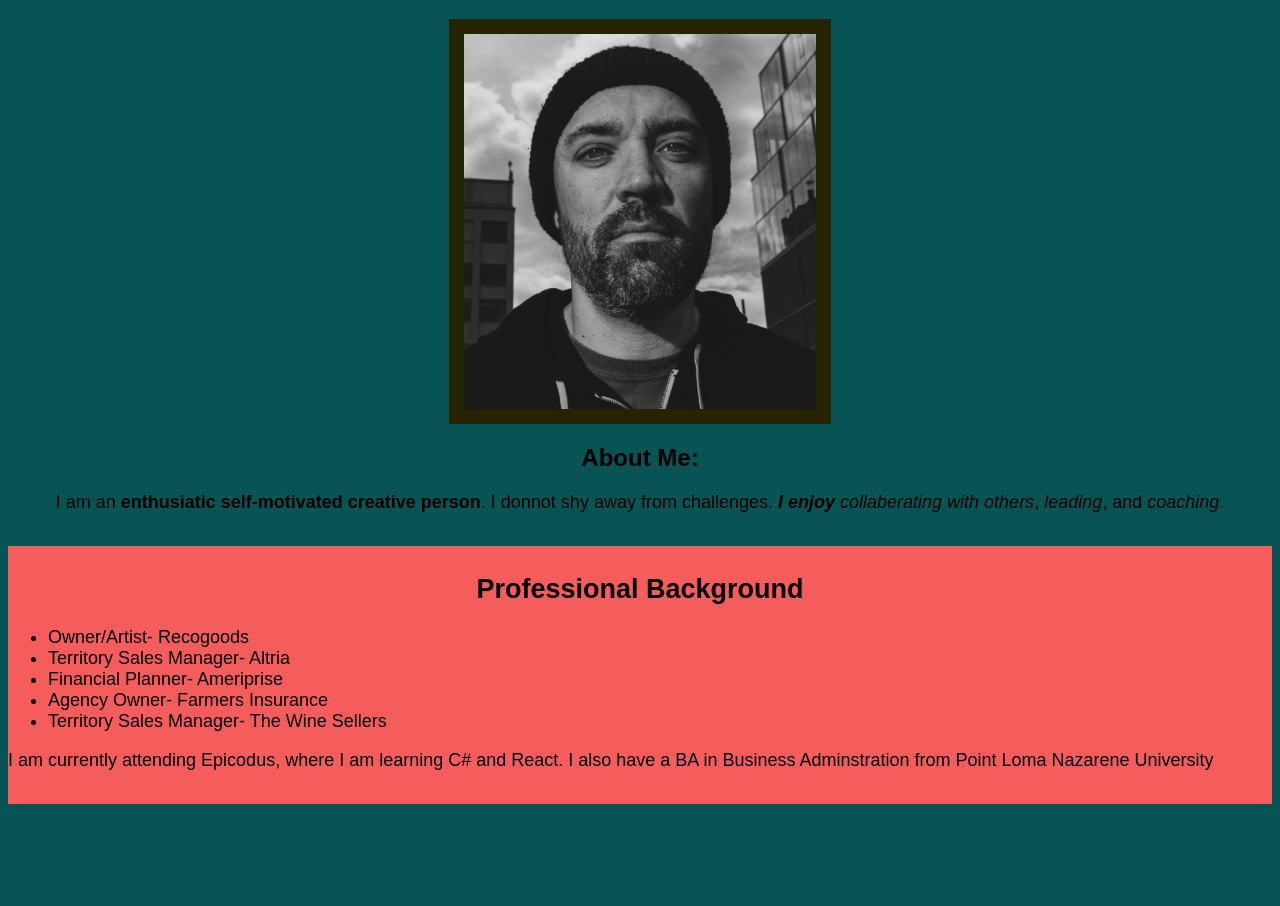
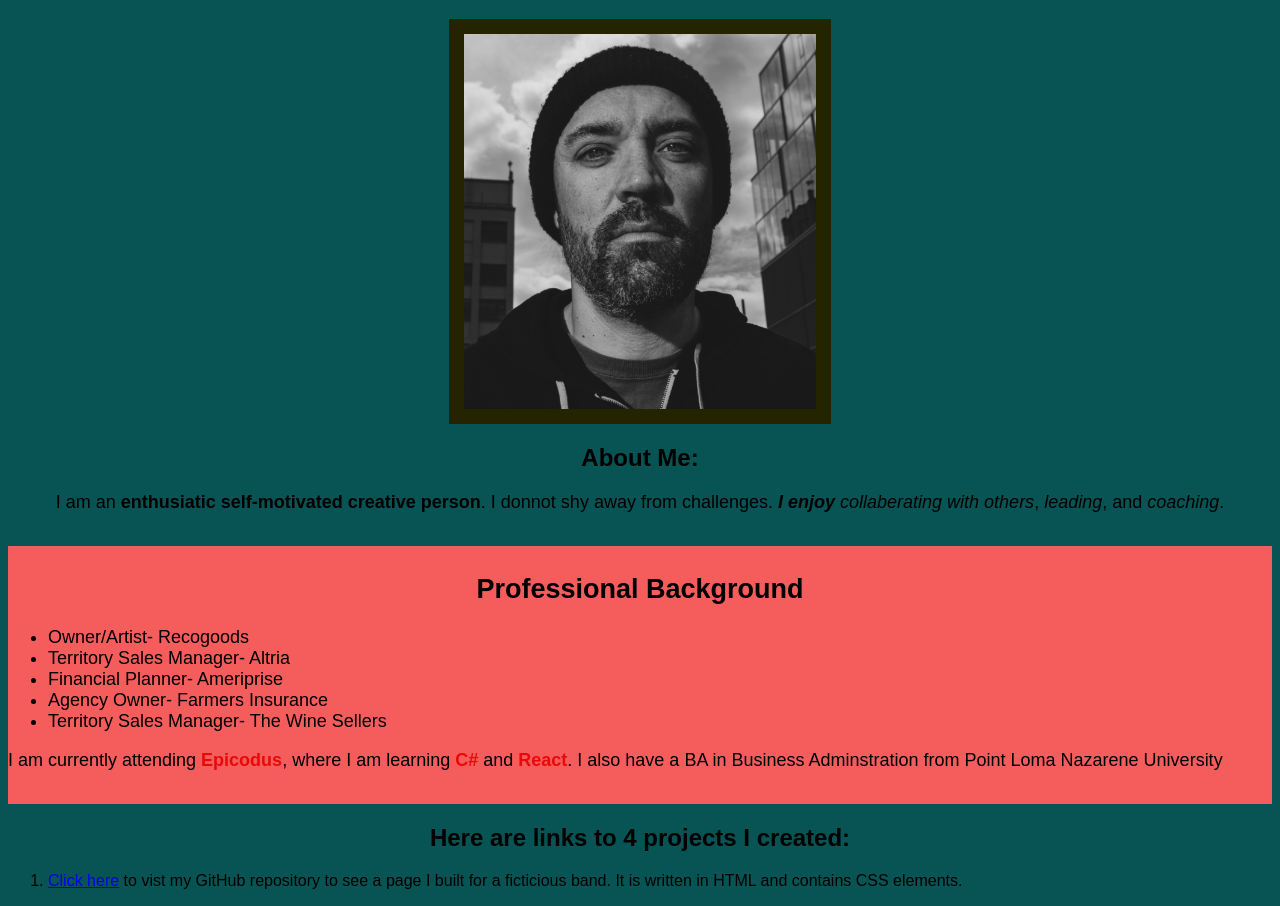
Before and after one commit to jando79/my-portfolio, a plain HTML site: page index.html in a window 1280 px wide. Shown: the part 130-1036 px from the top of the page. Before the commit the page ends 942 px from the top, so only its background shows below. Drawn offline with Linux system fonts and the light colour scheme.

Commit message:
WIP anchors to my GitHub repository for respective pages

```diff
--- a/css/styles.css
+++ b/css/styles.css
@@ -39,3 +39,8 @@ h2 {
   padding-bottom: 15px;
   font-size: large;
 }
+
+.highlight {
+  color: rgb(235, 8, 8);
+  font-weight: bold;
+}
--- a/index.html
+++ b/index.html
@@ -13,7 +13,7 @@
 
 
   <div class="background">
-    <h2><span class="highlight">Professional Background</span></h2>
+    <h2>Professional Background</h2>
     <ul>
       <li>Owner/Artist- Recogoods</li>
       <li>Territory Sales Manager- Altria</li>
@@ -21,7 +21,14 @@
       <li>Agency Owner- Farmers Insurance</li>
       <li>Territory Sales Manager- The Wine Sellers</li>
     </ul>
-    <p>I am currently attending Epicodus, where I am learning C# and React. I also have a BA in Business Adminstration from Point Loma Nazarene University</p>
+    <p>I am currently attending <span class="highlight">Epicodus</span>, where I am learning <span class="highlight">C#</span> and <span class="highlight">React</span>. I also have a BA in Business Adminstration from Point Loma Nazarene University</p>
+  </div>
+
+  <div class="projects">
+    <h2>Here are links to 4 projects I created:</h2>
+    <ol>
+      <li><a href="https://github.com/jando79/band-webpage.git">Click here</a> to vist my GitHub repository to see a page I built for a ficticious band. It is written in HTML and contains CSS elements.</li>
+    </ol>
   </div>
 </body>
 </html>
```
